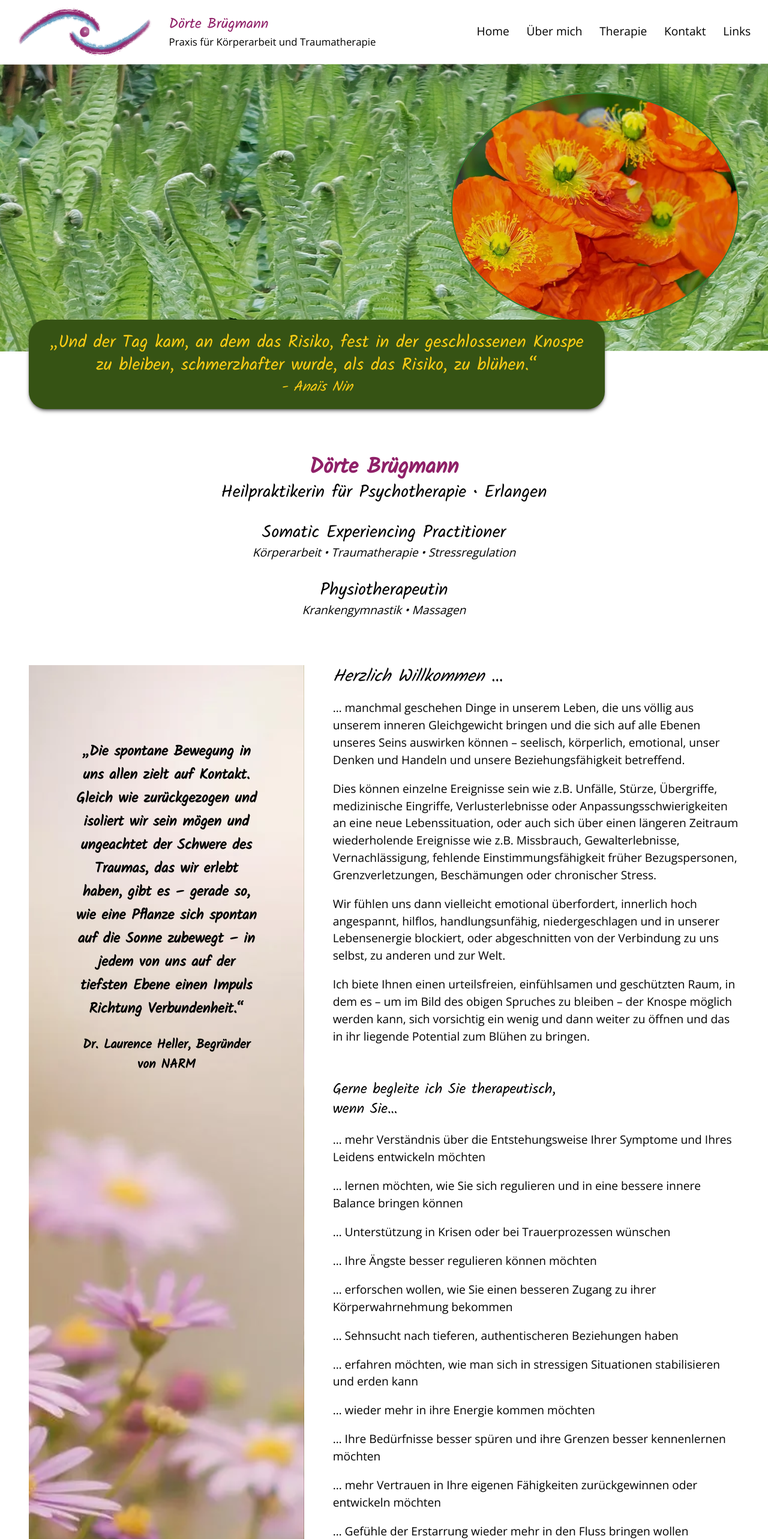
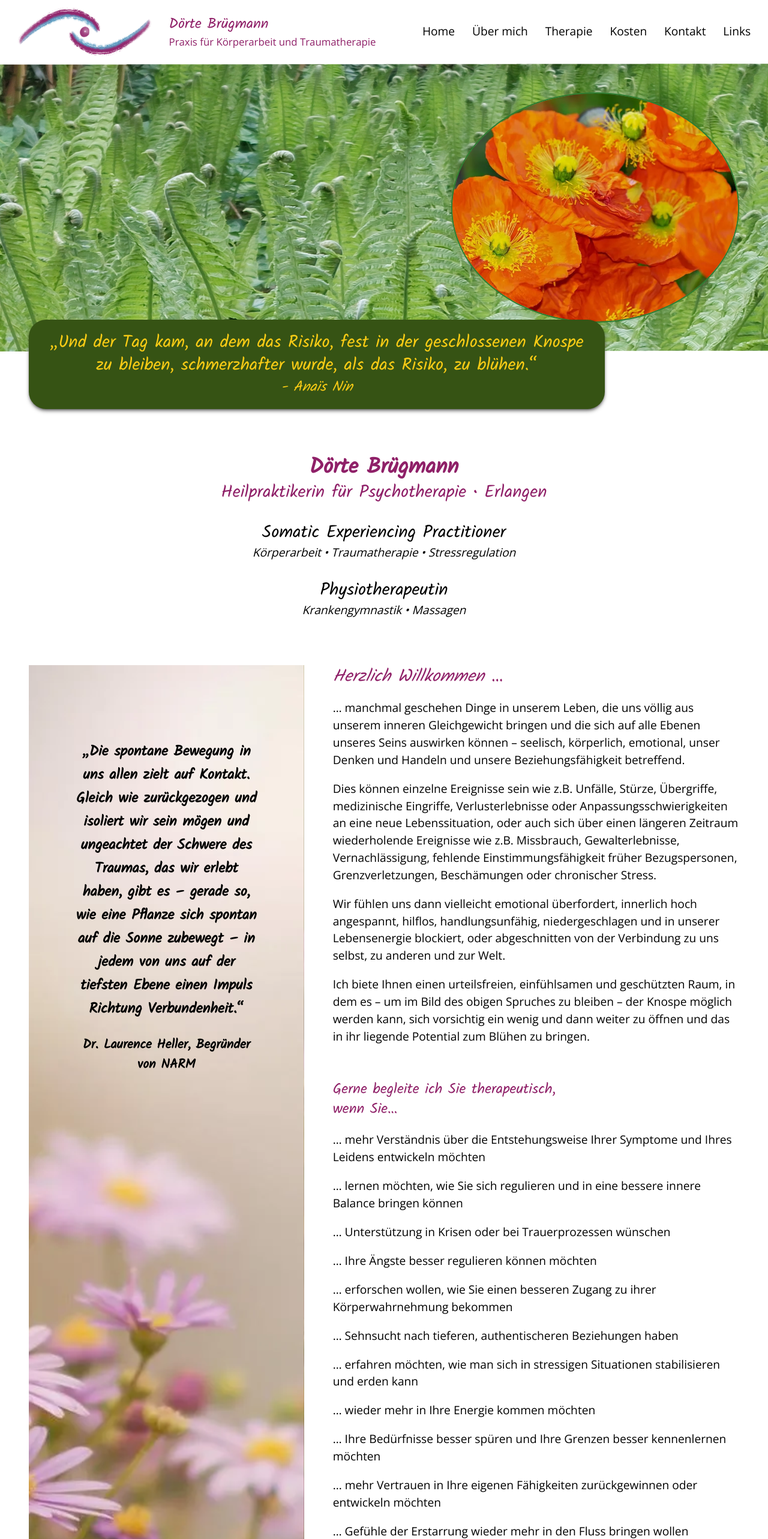
Before and after one commit to Han2-Ro/doerte-website, a SvelteKit app: page / in a window 1280 px wide. Shown: the top 2566 px of the page at 60% size. Built offline with nearby package versions, Linux system fonts and the light colour scheme.

Commit message:
changes from meeting

```diff
--- a/src/lib/components/Navbar.svelte
+++ b/src/lib/components/Navbar.svelte
@@ -21,7 +21,7 @@
             <img src={logo} alt="Logo" class="h-10 lg:h-20" />
             <div>
                 <p class="text-xl font-handwriting text-logo-purple">Dörte Brügmann</p>
-                <p class="text-sm">Praxis für Körperarbeit und Traumatherapie</p>
+                <p class="text-sm text-logo-purple">Praxis für Körperarbeit und Traumatherapie</p>
             </div>
         </a>
         <!-- Desktop menu -->
--- a/src/lib/data/pages.ts
+++ b/src/lib/data/pages.ts
@@ -7,6 +7,7 @@ const pages: Page[] = [
   { name: "Home", url: "/" },
   { name: "Über mich", url: "/about" },
   { name: "Therapie", url: "/therapy" },
+  { name: "Kosten", url: "/kosten" },
   { name: "Kontakt", url: "/contact" },
   { name: "Links", url: "/links" },
 ];
--- a/src/lib/homepage/Info.svelte
+++ b/src/lib/homepage/Info.svelte
@@ -4,7 +4,7 @@
 <section class=" pt-xl px-xs flex flex-col-reverse md:flex-row justify-center">
     <div class="flex flex-col justify-evenly items-center text-center">
         <h2 class=" font-bold text-2xl lg:text-3xl text-center w-full font-handwriting text-logo-purple">Dörte Brügmann</h2>
-        <p class="text-md text-2xl text-center font-handwriting w-full">Heilpraktikerin für Psychotherapie • Erlangen</p>
+        <p class="text-md text-2xl text-center font-handwriting w-full text-logo-purple">Heilpraktikerin für Psychotherapie • Erlangen</p>
         <h3 class="mt-md text-lg lg:text-2xl font-handwriting">Somatic Experiencing  Practitioner</h3>
         <p class="italic">Körperarbeit • Traumatherapie • Stressregulation</p>
         <h3 class="mt-md text-lg lg:text-2xl font-handwriting">Physiotherapeutin</h3>
--- a/src/lib/homepage/Intro.svelte
+++ b/src/lib/homepage/Intro.svelte
@@ -17,7 +17,7 @@
         <p class="text-lg mt-5">Dr. Laurence Heller, Begründer von NARM</p>
     </div>
     <div class="lg:w-3/5 mt-xl lg:mt-0 flex flex-col px-sm lg:px-0 gap-sm">
-        <h2 class="text-2xl font-handwriting italic">Herzlich Willkommen …</h2>
+        <h2 class="text-2xl font-handwriting italic text-logo-purple">Herzlich Willkommen …</h2>
         <p class="text-left">
             … manchmal geschehen Dinge in unserem Leben, die uns völlig aus
             unserem inneren Gleichgewicht bringen und die sich auf alle Ebenen
@@ -45,9 +45,9 @@
             der Knospe möglich werden kann, sich vorsichtig ein wenig und dann weiter
             zu öffnen und das in ihr liegende Potential zum Blühen zu bringen.
         </p>
-        <p class="mt-8 text-xl font-handwriting">
+        <h3 class="mt-8 text-xl font-handwriting text-logo-purple">
             Gerne begleite ich Sie therapeutisch,<br /> wenn Sie…
-        </p>
+        </h3>
         <ul class="flex flex-col gap-sm text-left">
             <li>
                 … mehr Verständnis über die Entstehungsweise Ihrer Symptome und Ihres Leidens entwickeln möchten
@@ -71,10 +71,10 @@
                 … erfahren möchten, wie man sich in stressigen Situationen stabilisieren und erden kann
             </li>
             <li>
-                … wieder mehr in ihre Energie kommen möchten
+                … wieder mehr in Ihre Energie kommen möchten
             </li>
             <li>
-                … Ihre Bedürfnisse besser spüren und ihre Grenzen besser kennenlernen möchten
+                … Ihre Bedürfnisse besser spüren und Ihre Grenzen besser kennenlernen möchten
             </li>
             <li>
                 ... mehr Vertrauen in Ihre eigenen Fähigkeiten zurückgewinnen oder entwickeln möchten
--- a/src/routes/impressum/+page.svelte
+++ b/src/routes/impressum/+page.svelte
@@ -122,4 +122,9 @@
         entsprechenden Hinweis. Bei Bekanntwerden von Rechtsverletzungen werden
         wir derartige Inhalte umgehend entfernen.
     </p>
+
+    <h2>Bildnachweis</h2>
+    <p>
+        PixaBay und privat Dörte Brügmann
+    </p>
 </article>
```
Also changed, not shown: original-images/fern-2332262_640.jpg (added), 1 other file (tests, documents, lock files or other folders).
